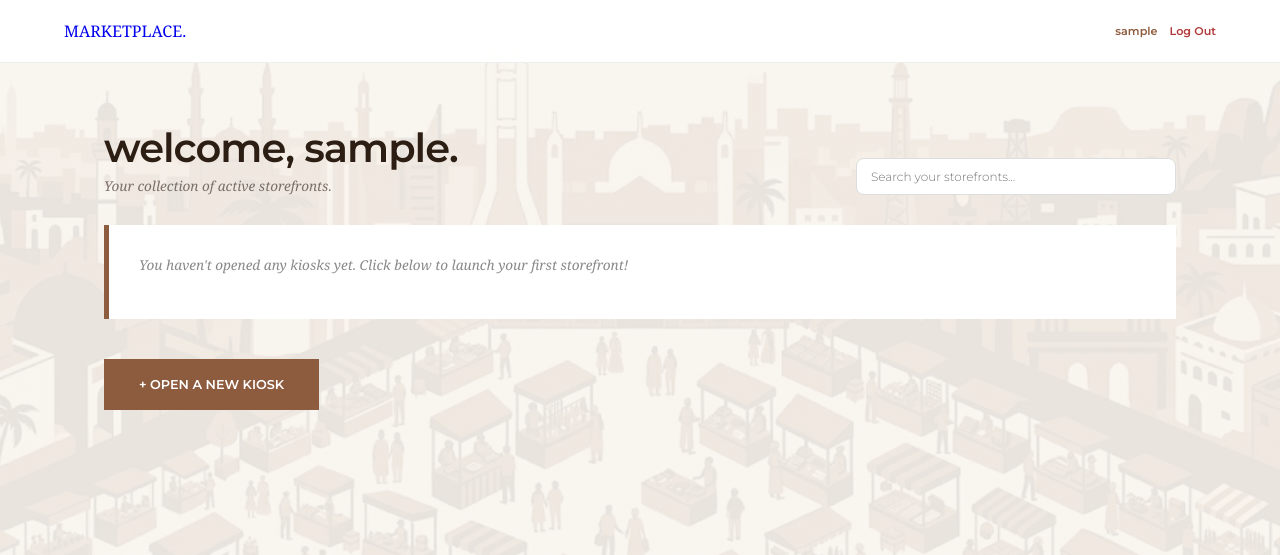
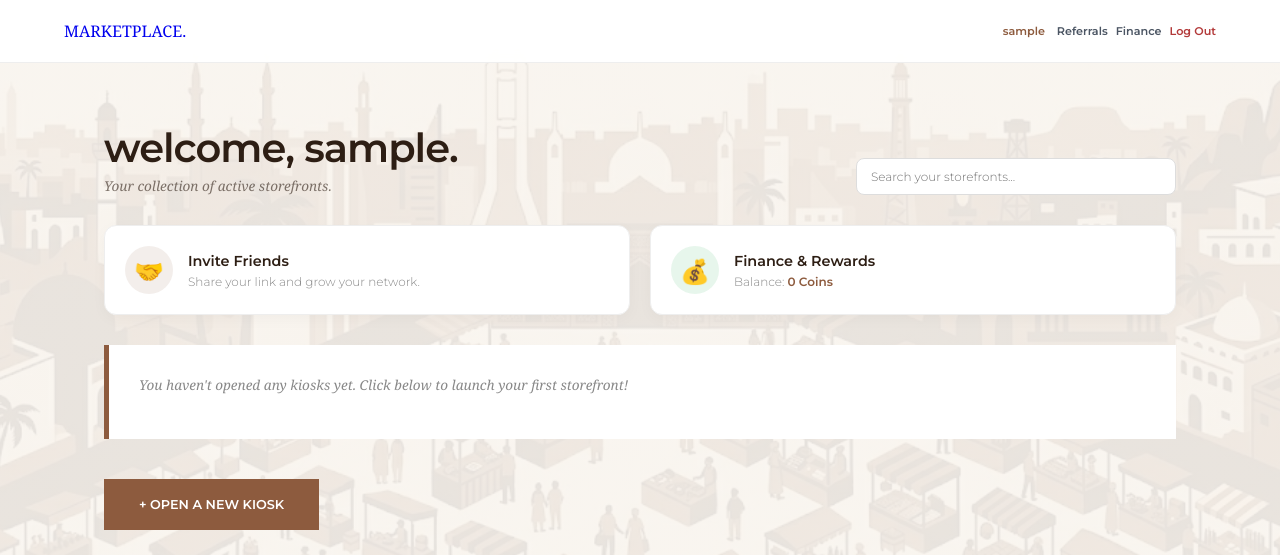
Before and after one commit to adebayo-victor/Marketplacev_2, a Flask app: page /dashboard in a window 1280 px wide. Shown: the top 555 px of the page. Run offline with Flask 3, Linux system fonts and the light colour scheme; the visitor is signed in with stand-in values (Sample User, id 1); data that the repository does not hold is empty; some libraries are stand-ins or nearby versions.

Commit message:
Add shortcuts for referrals and finance on dashboard
Added quick access links for referrals and finance sections.

```diff
--- a/app/templates/dashboard/overview.html
+++ b/app/templates/dashboard/overview.html
@@ -50,7 +50,6 @@
             margin: 0; letter-spacing: -1px;
         }
 
-        /* 📱 FLUID 280px MINIMUM (FITS ALL PHONE SCREENS) */
         .kiosk-grid {
             display: grid;
             grid-template-columns: repeat(auto-fill, minmax(280px, 1fr));
@@ -118,7 +117,6 @@
             .btn-add-kiosk { display: inline-block; width: auto; margin-top: 40px; padding: 18px 35px; }
         }
 
-        /* 📱 RESPONSIVE MODAL PREVIEW */
         .preview-modal {
             position: fixed; inset: 0; background: rgba(0,0,0,0.85); backdrop-filter: blur(4px);
             z-index: 1000; display: none; align-items: center; justify-content: center; padding: 10px;
@@ -142,10 +140,16 @@
 
     <div class="nav-bar">
         <a href="/" class="brand-logo" style="text-decoration: none;">MARKETPLACE.</a>
-        <div style="font-family: 'Montserrat'; font-size: 0.75rem; display: flex; align-items: center;">
-            <span style="color: var(--clay); font-weight: 600; margin-right: 12px; font-size: 0.7rem;">{{ current_user.username }}</span>
+        <div style="font-family: 'Montserrat'; font-size: 0.75rem; display: flex; align-items: center; flex-wrap: wrap; gap: 8px;">
+            <span style="color: var(--clay); font-weight: 600; margin-right: 4px; font-size: 0.7rem;">{{ current_user.username }}</span>
+
+            <!-- 👇 NEW LINKS ADDED HERE 👇 -->
+            <a href="/dashboard/referrals" style="color: #4b5563; text-decoration: none; font-weight: 600; font-size: 0.7rem;" onmouseover="this.style.color='var(--clay)'" onmouseout="this.style.color='#4b5563'">Referrals</a>
+            <a href="/dashboard/finance" style="color: #4b5563; text-decoration: none; font-weight: 600; font-size: 0.7rem;" onmouseover="this.style.color='var(--clay)'" onmouseout="this.style.color='#4b5563'">Finance</a>
+            <!-- 👆 END NEW LINKS 👆 -->
+
             {% if current_user.is_admin %}
-                <a href="/admin" style="color: #f59e0b; text-decoration: none; font-weight: 600; margin-right: 12px; font-size: 0.7rem;">Admin</a>
+                <a href="/admin" style="color: #f59e0b; text-decoration: none; font-weight: 600; font-size: 0.7rem;">Admin</a>
             {% endif %}
             <a href="/logout" style="color: #b33a3a; text-decoration: none; font-weight: 600; font-size: 0.7rem;">Log Out</a>
         </div>
@@ -171,11 +175,30 @@
                 <p style="font-style: italic; opacity: 0.6; margin: 4px 0 0 0; font-size: 0.85rem;">Your collection of active storefronts.</p>
             </div>
 
-            <!-- 🔍 SEARCH BAR (100% FLUID ON MOBILE) -->
             <input type="text" id="kioskSearchHub" onkeyup="filterKiosksHub(this.value)"
                    placeholder="Search your storefronts..."
                    style="padding: 10px 14px; border: 1px solid #ddd; background: white; font-family: 'Montserrat'; font-size: 0.75rem; width: 100%; max-width: 320px; outline: none; border-radius: 8px;">
         </div>
+
+        <!-- 👇 QUICK FINANCE & REFERRAL SHORTCUTS ADDED HERE 👇 -->
+        <div style="display: grid; grid-template-columns: repeat(auto-fit, minmax(280px, 1fr)); gap: 20px; margin-bottom: 30px;">
+            <a href="/dashboard/referrals" style="background: white; padding: 20px; border-radius: 12px; border: 1px solid #eee; text-decoration: none; color: inherit; display: flex; align-items: center; gap: 15px; box-shadow: 0 4px 15px rgba(0,0,0,0.03); transition: 0.2s;" onmouseover="this.style.borderColor='var(--clay)'" onmouseout="this.style.borderColor='#eee'">
+                <div style="width: 48px; height: 48px; border-radius: 50%; background: rgba(141, 91, 62, 0.1); display: flex; align-items: center; justify-content: center; font-size: 1.5rem;">🤝</div>
+                <div>
+                    <div style="font-family: 'Montserrat'; font-weight: 600; font-size: 0.9rem; color: var(--dark-oak);">Invite Friends</div>
+                    <div style="font-family: 'Montserrat'; font-size: 0.75rem; color: #888; margin-top: 4px;">Share your link and grow your network.</div>
+                </div>
+            </a>
+
+            <a href="/dashboard/finance" style="background: white; padding: 20px; border-radius: 12px; border: 1px solid #eee; text-decoration: none; color: inherit; display: flex; align-items: center; gap: 15px; box-shadow: 0 4px 15px rgba(0,0,0,0.03); transition: 0.2s;" onmouseover="this.style.borderColor='var(--clay)'" onmouseout="this.style.borderColor='#eee'">
+                <div style="width: 48px; height: 48px; border-radius: 50%; background: rgba(22, 163, 74, 0.1); display: flex; align-items: center; justify-content: center; font-size: 1.5rem;">💰</div>
+                <div>
+                    <div style="font-family: 'Montserrat'; font-weight: 600; font-size: 0.9rem; color: var(--dark-oak);">Finance & Rewards</div>
+                    <div style="font-family: 'Montserrat'; font-size: 0.75rem; color: #888; margin-top: 4px;">Balance: <strong style="color: var(--clay);">{{ current_user.wallet.balance if current_user.wallet else 0 }} Coins</strong></div>
+                </div>
+            </a>
+        </div>
+        <!-- 👆 END SHORTCUTS 👆 -->
 
         <div class="kiosk-grid" id="kiosksGrid">
             {% for kiosk in kiosks %}
```
